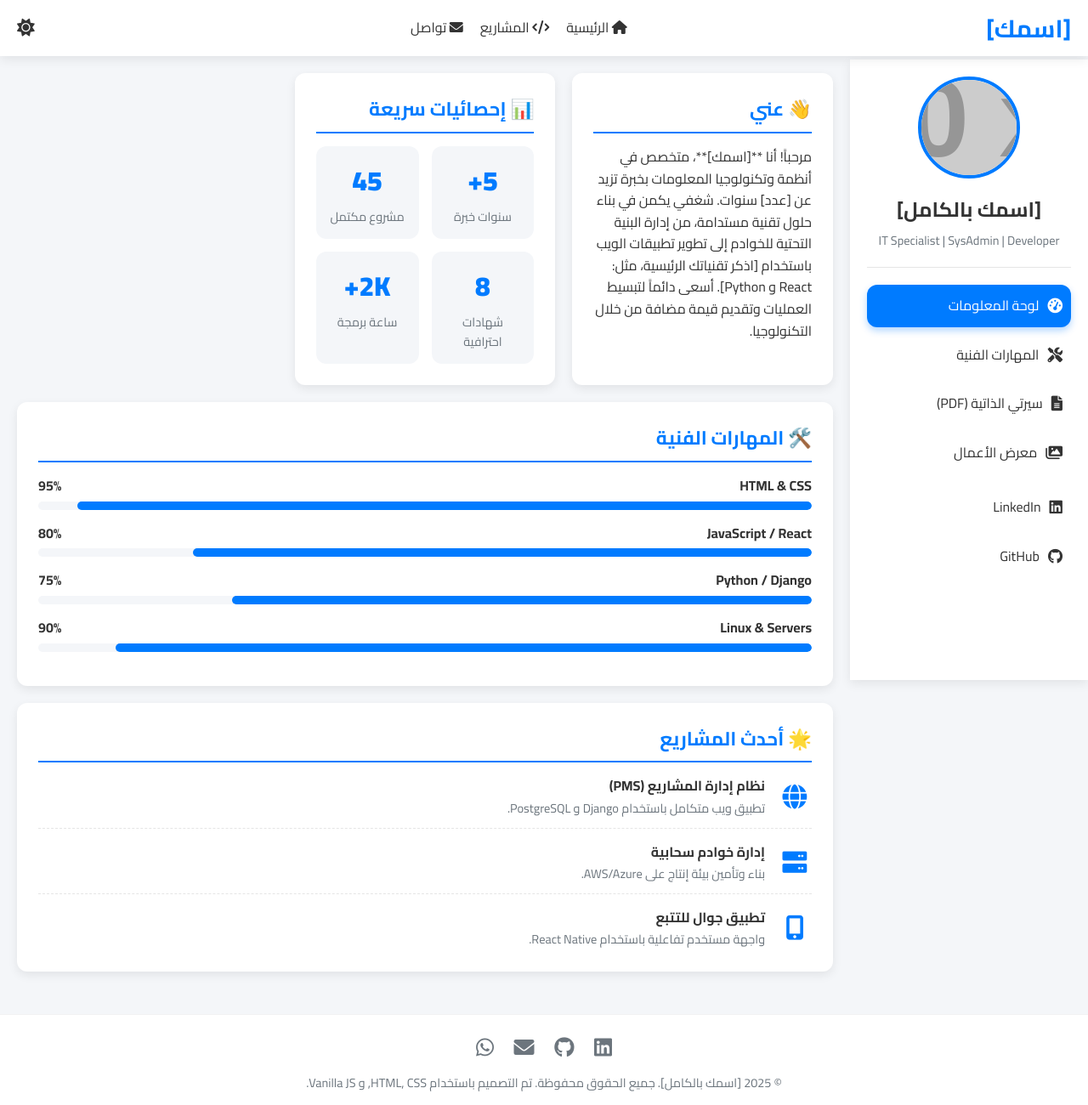
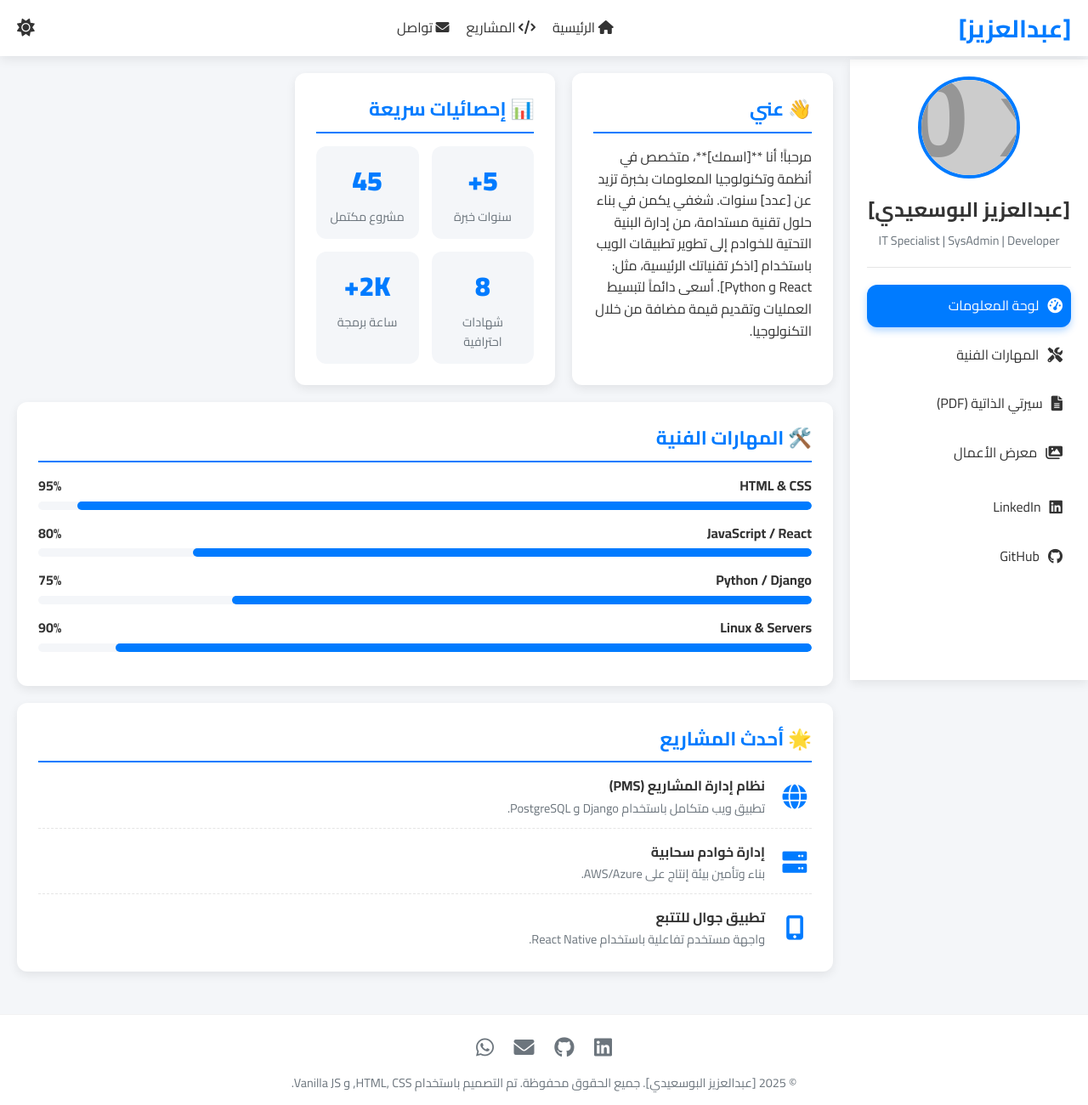
Before and after one commit to AbdulazizAlbusaidi/Abdulaziz, a plain HTML site: page index.html in a window 1280 px wide. Shown: the whole page at 85% size. Drawn offline with Linux system fonts and the light colour scheme; placeholder pictures from the web are drawn by us.

Commit message:
Update personal information in index.html
Signed-off-by: AbdulazizAlbusaidi <80568315+AbdulazizAlbusaidi@users.noreply.github.com>

```diff
--- a/index.html
+++ b/index.html
@@ -4,7 +4,7 @@
 <head>
     <meta charset="UTF-8">
     <meta name="viewport" content="width=device-width, initial-scale=1.0">
-    <title>[اسمك] | لوحة المعلومات الشخصية</title>
+    <title>[عبدالعزيز] | لوحة المعلومات الشخصية</title>
 
     <link href="https://fonts.googleapis.com/css2?family=Cairo:wght@300;400;700;900&display=swap" rel="stylesheet">
 
@@ -406,7 +406,7 @@
 <body>
 
     <nav class="navbar">
-        <div class="navbar-logo">[اسمك]</div>
+        <div class="navbar-logo">[عبدالعزيز]</div>
 
         <ul class="nav-links">
             <li><a href="#about"><i class="fas fa-home"></i> الرئيسية</a></li>
@@ -430,7 +430,7 @@
         <aside class="sidebar" id="sidebar">
             <div class="profile-section">
                 <img src="https://via.placeholder.com/120/007bff/ffffff?text=P" alt="صورة الملف الشخصي" class="profile-img">
-                <h2 class="profile-name">[اسمك بالكامل]</h2>
+                <h2 class="profile-name">[عبدالعزيز البوسعيدي]</h2>
                 <p class="profile-title">IT Specialist | SysAdmin | Developer</p>
             </div>
 
@@ -536,7 +536,7 @@
             <a href="https://wa.me/[رقم واتساب الدولي]" target="_blank" title="WhatsApp"><i class="fab fa-whatsapp"></i></a>
         </div>
         <p>
-            &copy; 2025 [اسمك بالكامل]. جميع الحقوق محفوظة. تم التصميم باستخدام HTML, CSS, و Vanilla JS.
+            &copy; 2025 [عبدالعزيز البوسعيدي]. جميع الحقوق محفوظة. تم التصميم باستخدام HTML, CSS, و Vanilla JS.
         </p>
     </footer>
 
```
